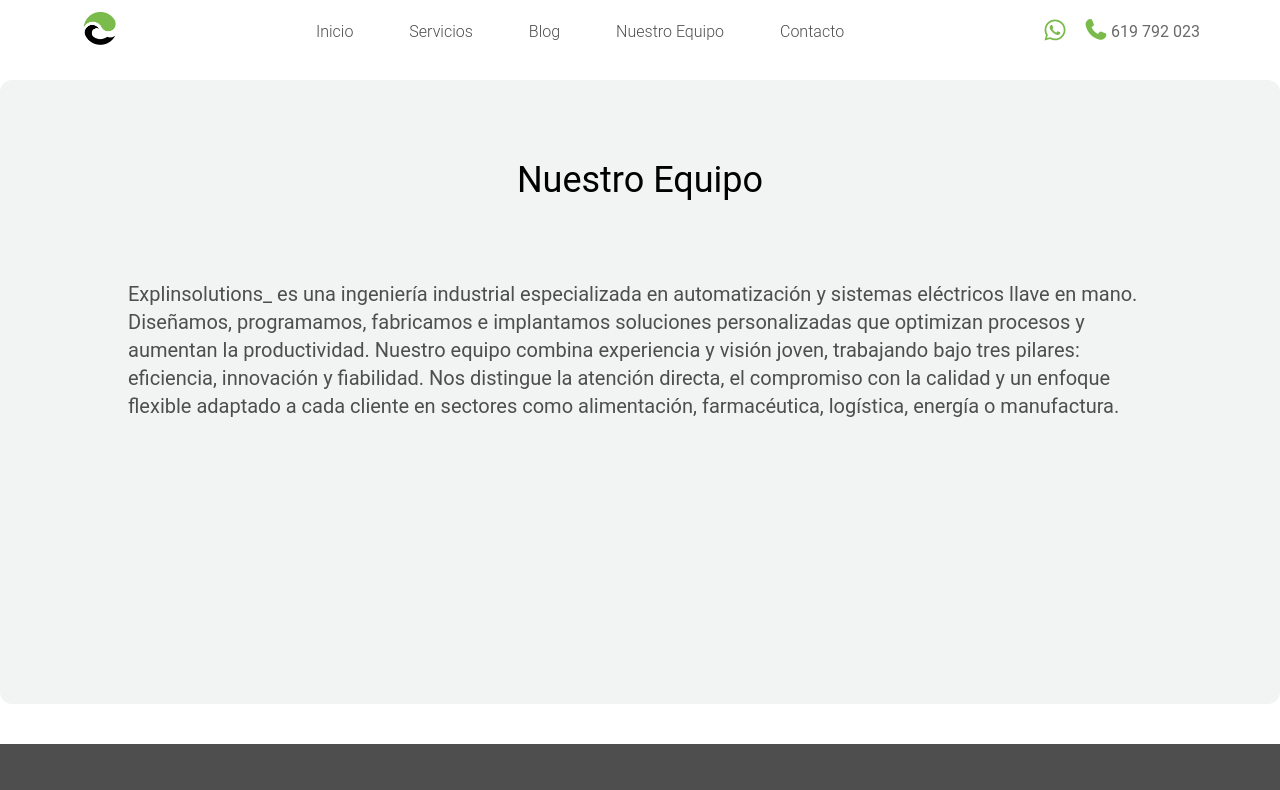
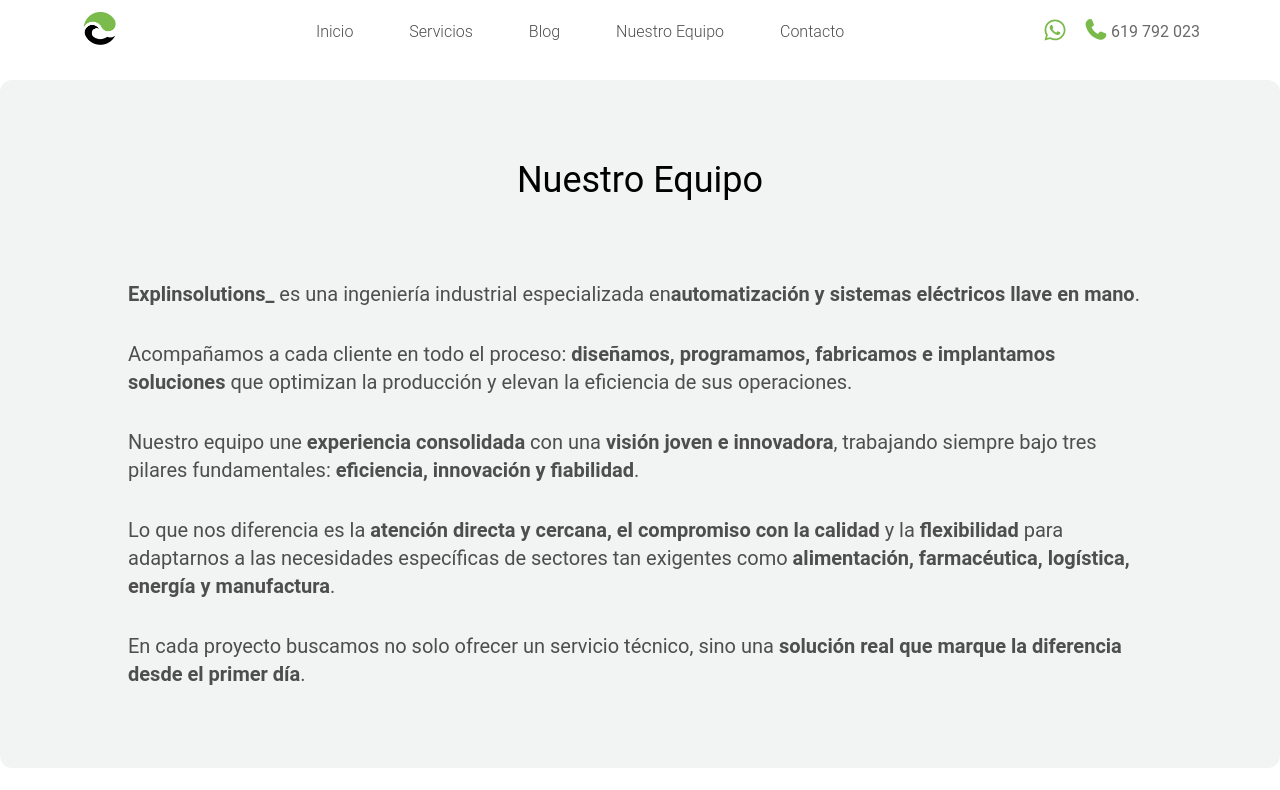
Before and after one commit to kvi-ki/explinsolutions, a Next.js app: page /quienes-somos in a window 1280 px wide. Shown: the top 790 px of the page. Built offline with nearby package versions, Linux system fonts and the light colour scheme.

Commit message:
feat: add paragraphs to ABout Us page

```diff
--- a/src/app/quienes-somos/page.tsx
+++ b/src/app/quienes-somos/page.tsx
@@ -4,20 +4,37 @@ import AnimatedService from '@/utils/AnimatedService';
 
 export default function AboutUs() {
   return (
-    <div className="bg-lightGray h-[39rem] p-20 mb-10 xl:rounded-xl">
+    <div className="bg-lightGray p-20 mb-10 xl:rounded-xl">
       <div className="max-w-5xl mx-auto flex flex-col items-center gap-20">
         <h1 className="text-4xl">Nuestro Equipo</h1>
         <AnimatedService>
-          <p className="text-text text-xl">
-            Explinsolutions_ es una ingeniería industrial especializada en
-            automatización y sistemas eléctricos llave en mano. Diseñamos,
-            programamos, fabricamos e implantamos soluciones personalizadas que
-            optimizan procesos y aumentan la productividad. Nuestro equipo combina
-            experiencia y visión joven, trabajando bajo tres pilares: eficiencia,
-            innovación y fiabilidad. Nos distingue la atención directa, el compromiso
-            con la calidad y un enfoque flexible adaptado a cada cliente en sectores
-            como alimentación, farmacéutica, logística, energía o manufactura.
-          </p>
+          <div className="text-text text-xl flex flex-col gap-8">
+            <p>
+              <b>Explinsolutions_</b> es una ingeniería industrial especializada en
+              <b>automatización y sistemas eléctricos llave en mano</b>.
+            </p>
+            <p>
+              Acompañamos a cada cliente en todo el proceso:{' '}
+              <b>diseñamos, programamos, fabricamos e implantamos soluciones</b> que
+              optimizan la producción y elevan la eficiencia de sus operaciones.
+            </p>
+            <p>
+              Nuestro equipo une <b>experiencia consolidada</b> con una{' '}
+              <b>visión joven e innovadora</b>, trabajando siempre bajo tres pilares
+              fundamentales: <b>eficiencia, innovación y fiabilidad</b>.
+            </p>
+            <p>
+              Lo que nos diferencia es la{' '}
+              <b>atención directa y cercana, el compromiso con la calidad</b> y la{' '}
+              <b>flexibilidad</b> para adaptarnos a las necesidades específicas de
+              sectores tan exigentes como{' '}
+              <b>alimentación, farmacéutica, logística, energía y manufactura</b>.
+            </p>
+            <p>
+              En cada proyecto buscamos no solo ofrecer un servicio técnico, sino una{' '}
+              <b>solución real que marque la diferencia desde el primer día</b>.
+            </p>
+          </div>
         </AnimatedService>
       </div>
     </div>
```
